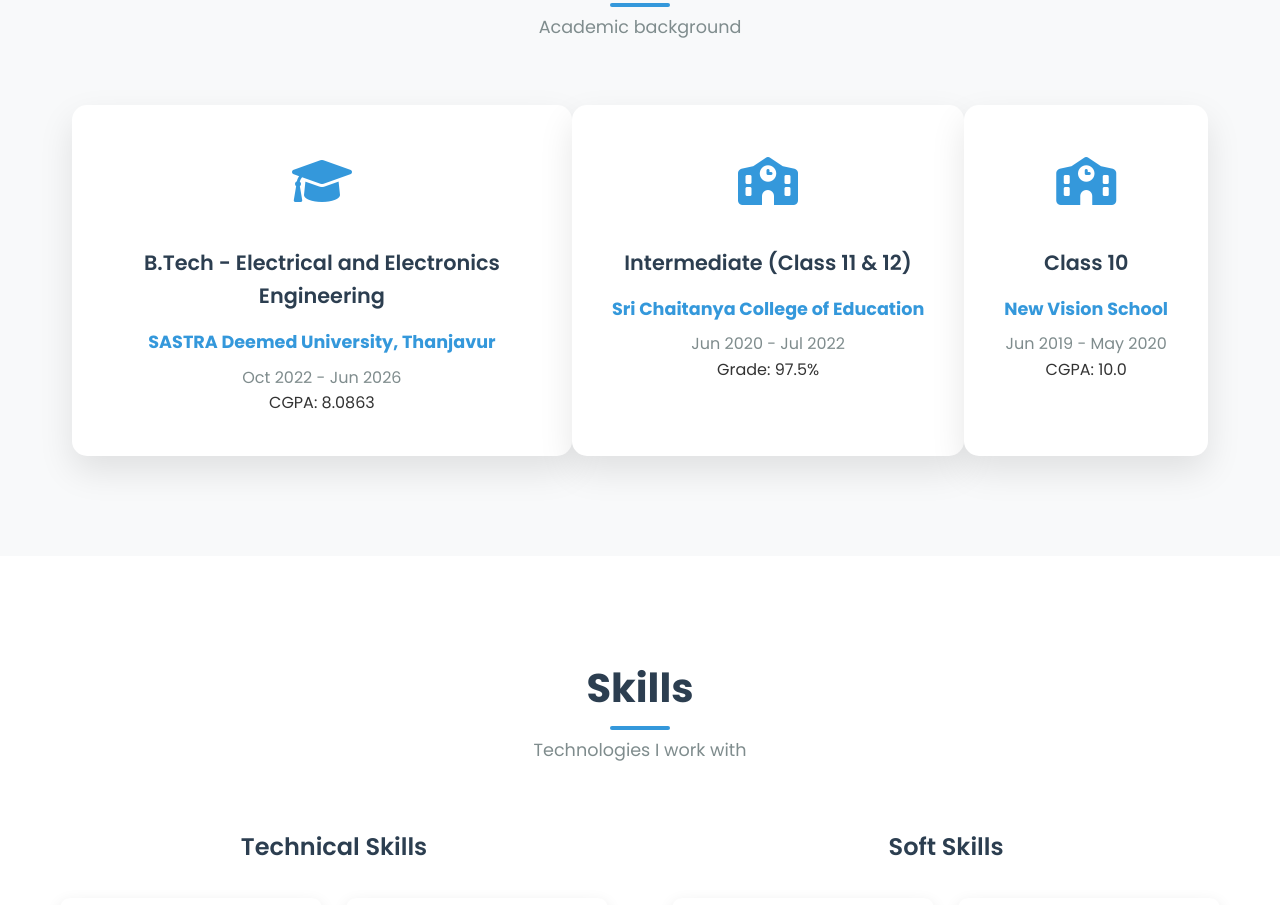
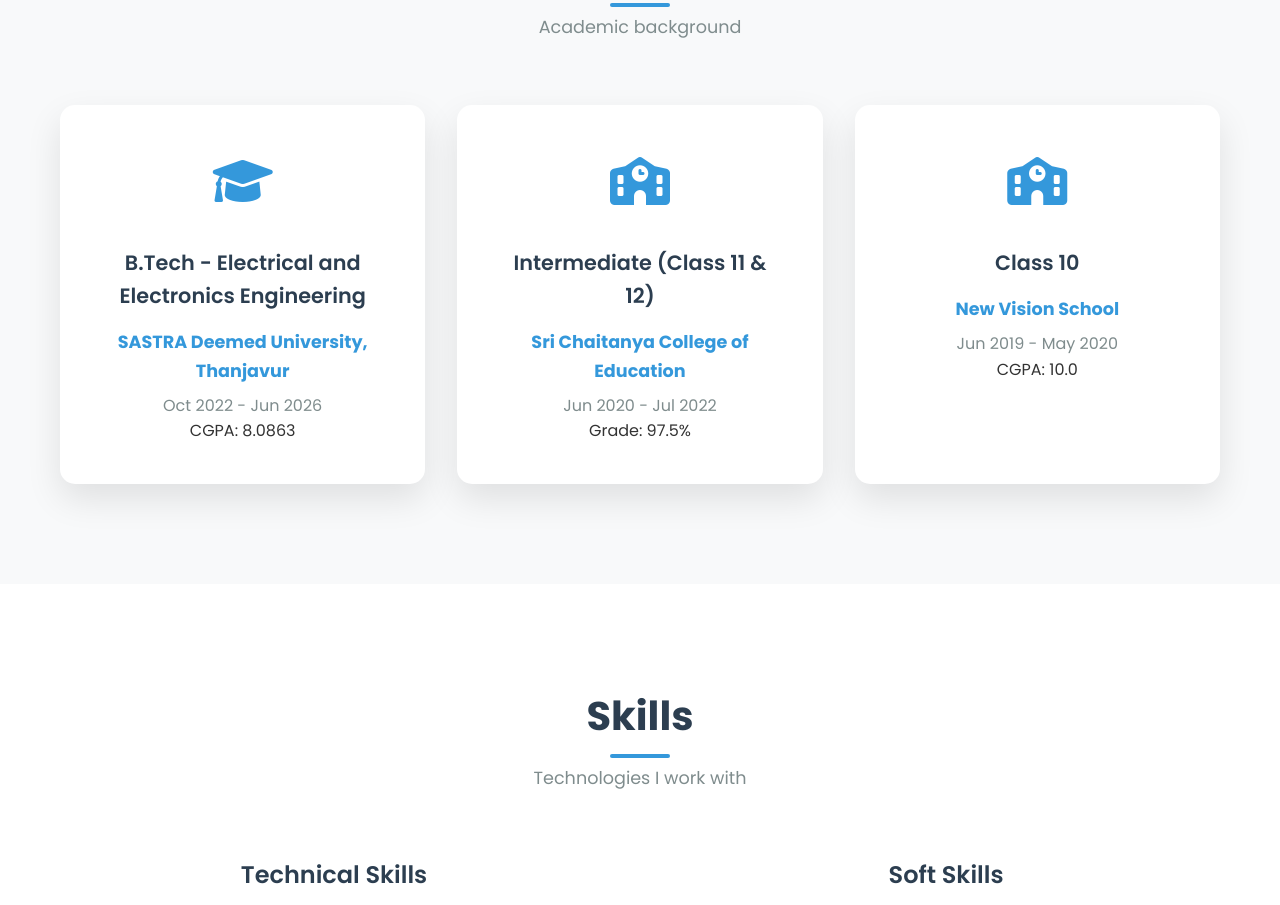
Before and after one commit to Jathin021/Portfolio, a plain HTML site: page index.html in a window 1280 px wide. Shown: the part 3211-4116 px from the top of the page. Drawn offline with Linux system fonts and the light colour scheme.

Commit message:
auto-commit for 4a908c3e-5b04-4cee-b5d6-515614ebfa31

```diff
--- a/style.css
+++ b/style.css
@@ -450,7 +450,9 @@ section {
 }
 
 .education-content {
-    display: flex;
+    display: grid;
+    grid-template-columns: repeat(auto-fit, minmax(300px, 1fr));
+    gap: 2rem;
     justify-content: center;
 }
 
```
